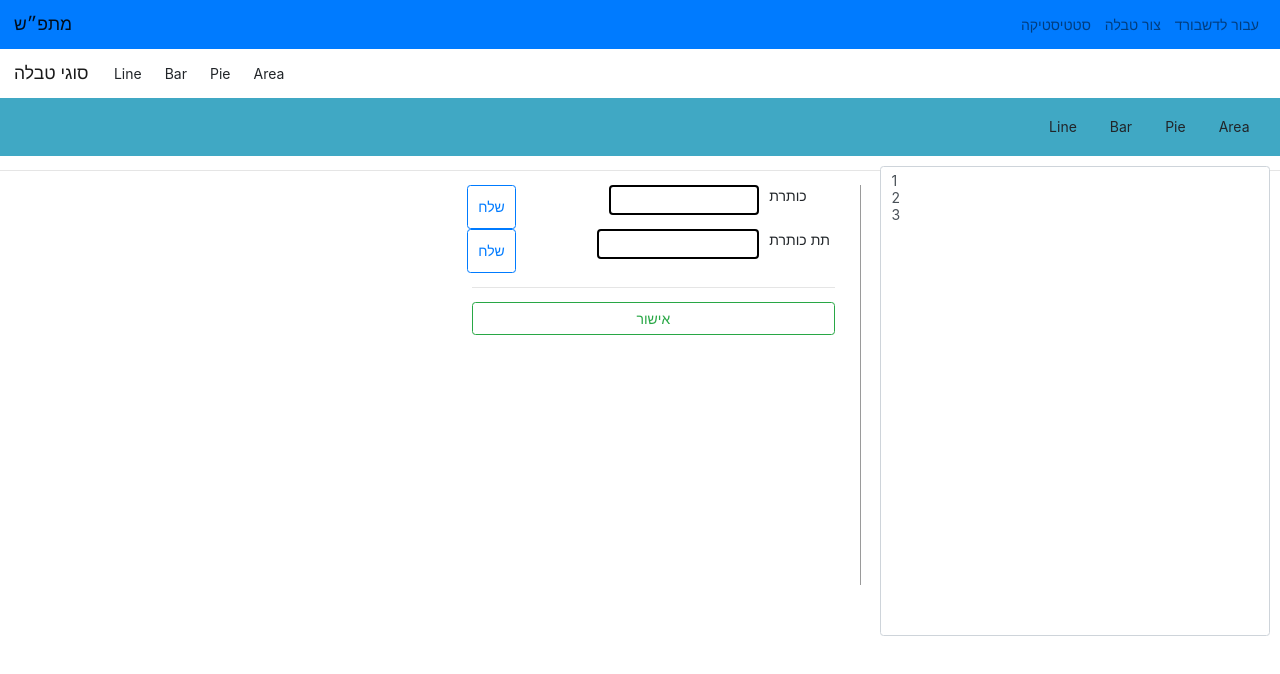
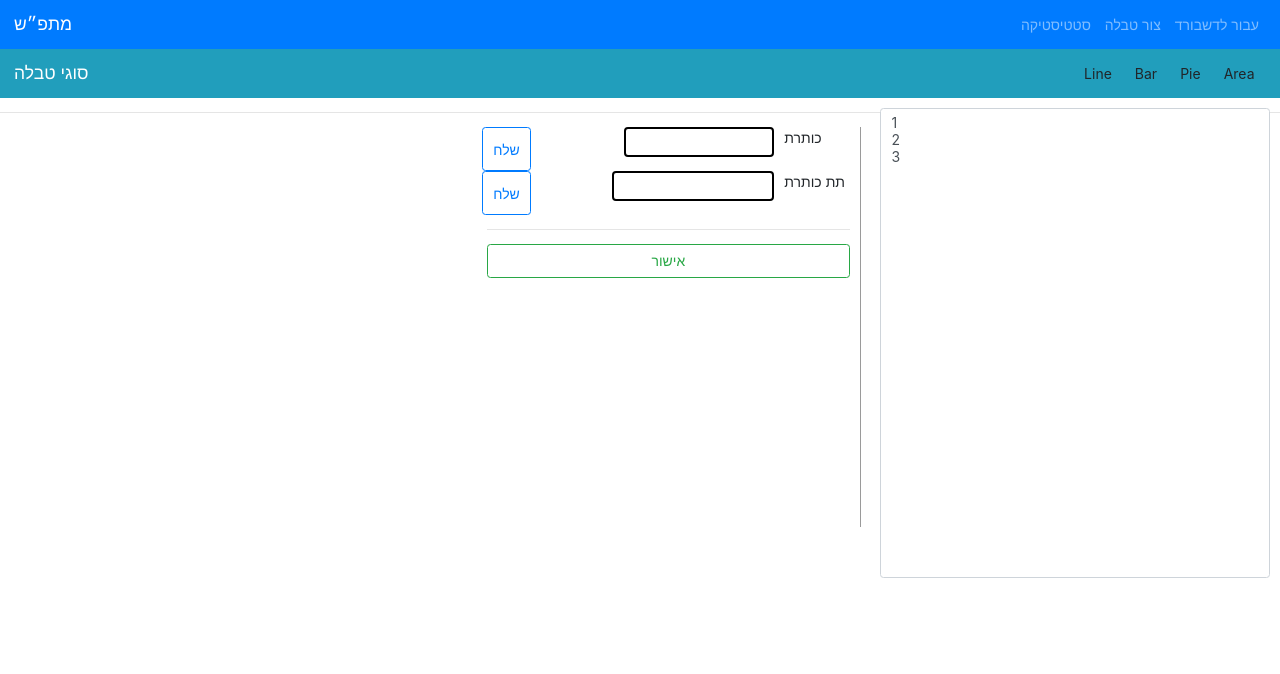
Before and after one commit to ishaishai/matpash-dashboard, a React app in the folder client/: page /CreateChart in a window 1280 px wide. Built offline with nearby package versions, Linux system fonts and the light colour scheme.

Commit message:
small UI-updates

```diff
--- a/client/src/components/Menu/CreateChart.css
+++ b/client/src/components/Menu/CreateChart.css
@@ -70,3 +70,9 @@
   background-color: blue;
   float: left;
 }
+
+.navBar-Color
+{
+  background-color:#219ebc;
+  color: white;
+}
--- a/client/src/components/Menu/CreateChart.js
+++ b/client/src/components/Menu/CreateChart.js
@@ -5,6 +5,7 @@ import Chart from '../Dashboard/Charts';
 import Highcharts from "highcharts";
 import { Form, Navbar, Nav, NavDropdown } from 'react-bootstrap';
 import {Button, Container} from 'react-bootstrap/'
+import {dark} from "@material-ui/core/styles/createPalette";
 
 
 
@@ -152,11 +153,11 @@ const CreateChart = props =>{
   return(
       <div>
         <div className="CreateChart">
-          <Navbar bg={{backgroundColor: '#40a8c4'}} expand="lg" className="justify-content-md-end " >
+          <Navbar  expand="lg" variant={"dark"} className="justify-content-md-end navBar-Color" >
             <Navbar.Brand >סוגי טבלה</Navbar.Brand>
-            <Navbar.Toggle aria-controls="basic-navbar-nav" />
+            <Navbar.Toggle aria-controls="basic-navbar-nav"/>
             <Navbar.Collapse id="basic-navbar-nav">
-              <Nav className="mr-auto" >
+              <Nav className="ml-auto justify-content-lg-end" variant={"dark"} >
                 <a className="nav-link" id="line" className="btn" >Line</a>
                 <a className="nav-link" id= "bar" className="btn">Bar</a>
                 <a className="nav-link" id="pie" className="btn">Pie</a>
@@ -167,28 +168,28 @@ const CreateChart = props =>{
           </Navbar>
 
 
-          <nav className="navbar navbar-expand-md navbar-dark "style={{backgroundColor: '#40a8c4'}}>
-            <button className="navbar-toggler" type="button" data-toggle="collapse basic-navbar-nav"
-                    data-target="#collapsibleNavbar">
-              <span class="navbar-toggler-icon"></span>
-            </button>
-            <div className="collapse navbar-collapse justify-content-md-end" id="collapsibleNavbar" >
-              <ul className="navbar-nav">
-                <li className="nav-item">
-                  <a className="nav-link" id="line" className="btn" >Line</a>
-                </li>
-                <li className="nav-item">
-                  <a className="nav-link" id= "bar" className="btn">Bar</a>
-                </li>
-                <li className="nav-item">
-                  <a className="nav-link" id="pie" className="btn">Pie</a>
-                </li>
-                <li className="nav-item">
-                  <a className="nav-link" id="area" className="btn">Area</a>
-                </li>
-              </ul>
-            </div>
-          </nav>
+          {/*<nav className="navbar navbar-expand-md navbar-dark "style={{backgroundColor: '#40a8c4'}}>*/}
+          {/*  <button className="navbar-toggler" type="button" data-toggle="collapse basic-navbar-nav"*/}
+          {/*          data-target="#collapsibleNavbar">*/}
+          {/*    <span class="navbar-toggler-icon"></span>*/}
+          {/*  </button>*/}
+          {/*  <div className="collapse navbar-collapse justify-content-md-end" id="collapsibleNavbar" >*/}
+          {/*    <ul className="navbar-nav">*/}
+          {/*      <li className="nav-item">*/}
+          {/*        <a className="nav-link" id="line" className="btn" >Line</a>*/}
+          {/*      </li>*/}
+          {/*      <li className="nav-item">*/}
+          {/*        <a className="nav-link" id= "bar" className="btn">Bar</a>*/}
+          {/*      </li>*/}
+          {/*      <li className="nav-item">*/}
+          {/*        <a className="nav-link" id="pie" className="btn">Pie</a>*/}
+          {/*      </li>*/}
+          {/*      <li className="nav-item">*/}
+          {/*        <a className="nav-link" id="area" className="btn">Area</a>*/}
+          {/*      </li>*/}
+          {/*    </ul>*/}
+          {/*  </div>*/}
+          {/*</nav>*/}
 
 
         </div>
@@ -219,7 +220,6 @@ const CreateChart = props =>{
 
         {/*</div>*/}
         <div className="title " >
-          <Container >
             <Form>
               <Form.Row >
                 <Button variant="outline-primary" type="submit" onClick={changeTitle}>
@@ -242,7 +242,6 @@ const CreateChart = props =>{
 
             <Button  variant="outline-success " type="" className="text-lg-center buttonDesign">אישור</Button>
 
-          </Container>
 
         </div>
       </div>
--- a/client/src/components/Menu/NavBar.js
+++ b/client/src/components/Menu/NavBar.js
@@ -1,5 +1,7 @@
 import React from "react";
 import { Navbar, Nav } from 'react-bootstrap';
+import './CreateChart.css';
+
 
 const items = [
   { label: "צור טבלה", link: "#chart" },
@@ -9,7 +11,7 @@ const items = [
 
 function NavBar() {
   return (
-      <Navbar bg="primary" expand="lg" className="justify-content-lg-end">
+      <Navbar bg="primary" variant={"dark"} expand="lg" className="justify-content-lg-end">
         <Navbar.Brand href="#home">מתפ״ש</Navbar.Brand>
         <Navbar.Toggle aria-controls="basic-navbar-nav" />
         <Navbar.Collapse id="basic-navbar-nav">
```
